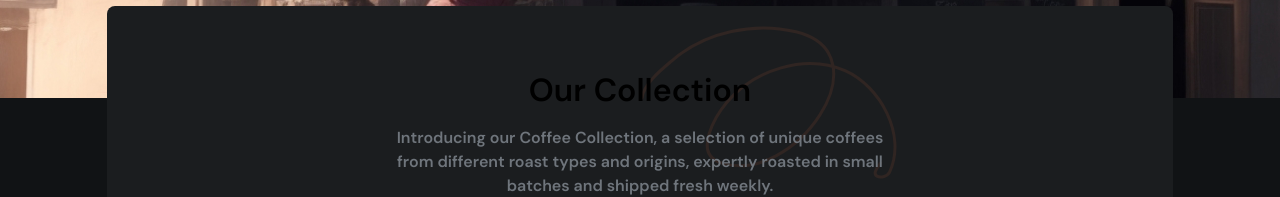
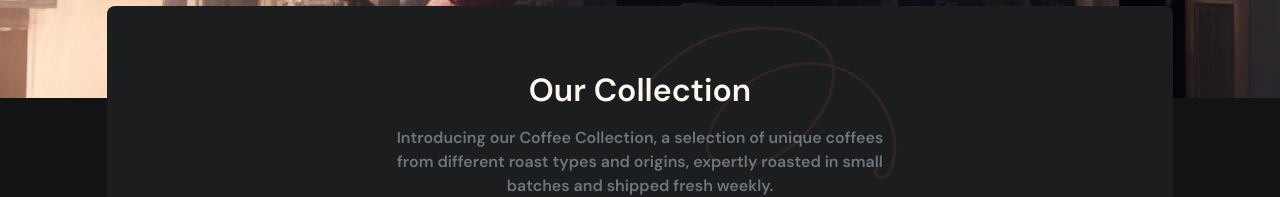
Before and after one commit to suryabk/coffee-catalog, a React (Vite) app: page / in a window 1280 px wide. Shown: the part 202-399 px from the top of the page. Built offline with nearby package versions, Linux system fonts and the light colour scheme; no server answers.

Commit message:
fix: header and html style

```diff
--- a/src/index.css
+++ b/src/index.css
@@ -10,13 +10,6 @@
     font-family: "DM Sans", system-ui, sans-serif;
     line-height: 1.5;
     font-weight: 600;
-
-    color-scheme: light dark;
-
-    font-synthesis: none;
-    text-rendering: optimizeLegibility;
-    -webkit-font-smoothing: antialiased;
-    -moz-osx-font-smoothing: grayscale;
   }
 
   #root {
@@ -40,7 +33,7 @@
 
 @layer components {
   .text-heading {
-    @apply text-4xl;
+    @apply text-4xl text-pallete-light;
     font-size: 2rem;
 
   }
@@ -67,9 +60,8 @@
     @apply inline-flex items-center gap-x-1.5 py-1 px-4 rounded-full text-xs bg-pallete-yellow text-pallete-lightDark font-bold;
   }
 
-  .button-active{
+  .button-active {
     @apply bg-pallete-grey rounded-md py-2 px-4
-
   }
 }
 
```
